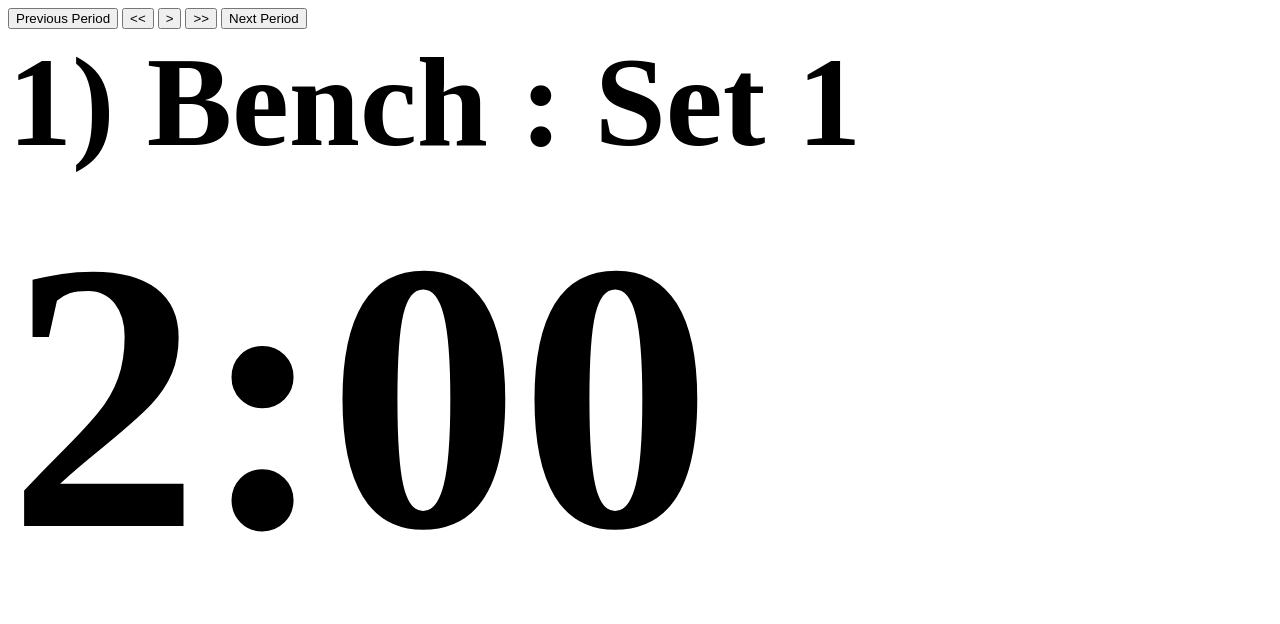
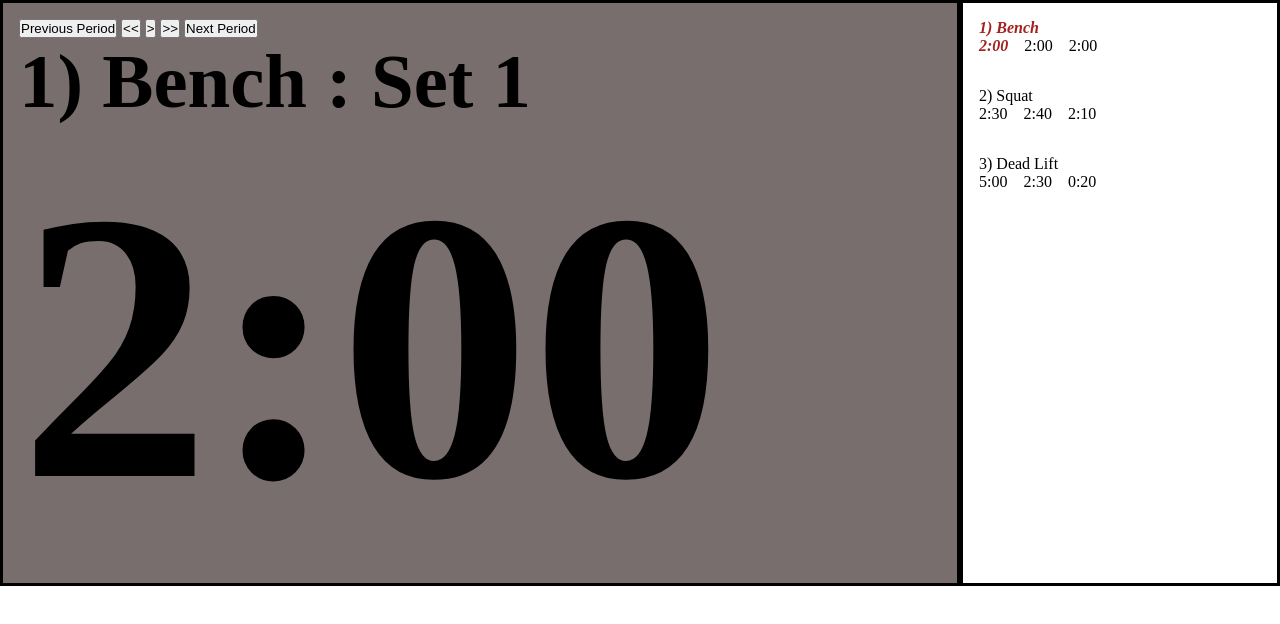
Before and after one commit to Aceplace/WeightRoomTimerWeb, a plain HTML site: page dist/timer.html in a window 1280 px wide. Both pictures are taken after a click on the button "Create Timer". Drawn offline with Linux system fonts and the light colour scheme.

Commit message:
Added schedule view. Highlights current exercises. Rearranged code.

```diff
--- a/dist/timer.css
+++ b/dist/timer.css
@@ -1,13 +1,50 @@
+* {
+  padding: 0;
+  margin: 0;
+}
+
 .hidden {
   display: none;
 }
 
+.timer-container {
+  display: grid;
+  grid-template-columns: 3fr 1fr;
+}
+
+.timer {
+  background: #796e6e;
+  padding: 1em;
+  border-style: solid;
+}
+
 #timer-current-exercise {
-  font-size: 8rem;
-  margin: 0;
+  font-size: 6vw;
 }
 
 #timer-time-remaining {
   font-size: 30vw;
-  margin: 0;
 }
+
+.schedule {
+  padding: 1em;
+  border-style: solid;
+}
+
+#schedule-list {
+  list-style-type: none;
+}
+
+.selected {
+  color: #a52121;
+  font-weight: bolder;
+  font-style: italic;
+}
+
+li {
+  margin-bottom: 2em;
+}
+
+li > span {
+  margin-right: 1em;
+}
--- a/dist/timer.html
+++ b/dist/timer.html
@@ -18,6 +18,7 @@
       <br />
     </div>
 
+    <div class="timer-container">
       <div class="timer hidden">
         <button type="button" id="timer-button-previous-period">Previous Period</button>
         <button type="button" id="timer-button-add-10">&lt;&lt;</button>
@@ -29,6 +30,11 @@
         <h1 id="timer-time-remaining">0:00</h1>
       </div>
 
+      <div class="schedule hidden">
+        <ol id="schedule-list"></ol>
+      </div>
+    </div>
+
     <script src="timer.js"></script>
   </body>
 </html>
--- a/dist/timer.js
+++ b/dist/timer.js
@@ -1,3 +1,28 @@
+/*
+Support Functions
+*/
+function checkIfTime(word) {
+  const timePattern = /^[1-9]?\d:\d\d$/;
+  return timePattern.test(word);
+}
+
+function minSecondsToSeconds(time) {
+  const splitTime = time.split(":");
+  const minutes = parseInt(splitTime[0]);
+  const seconds = parseInt(splitTime[1]);
+  if (seconds >= 60) throw "Seconds must be between 0 and 59";
+  return minutes * 60 + seconds;
+}
+
+function secondsToMinSeconds(time) {
+  const minutes = Math.floor(time / 60);
+  const seconds = time % 60;
+  return `${minutes}:${seconds < 10 ? "0" + seconds.toString(10) : seconds}`;
+}
+
+/*
+Schedule Input
+*/
 const divScheduleCreate = document.querySelector(".schedule-create");
 const scheduleCreateTextAreaSchedule = document.querySelector("#schedule-create-input");
 const scheduleCreatebuttonCreateSchedule = document.querySelector("#schedule-create-button-create-timer");
@@ -32,6 +57,7 @@ scheduleCreatebuttonCreateSchedule.addEventListener("click", function() {
           exerciseNameWords.push(currentWord);
         }
       }
+      if (setTimes.length == 0) throw "Each exercise needs atleast one set.";
       exercises.push({
         name: exerciseNameWords.join(" "),
         sets: setTimes
@@ -46,25 +72,9 @@ scheduleCreatebuttonCreateSchedule.addEventListener("click", function() {
   }
 });
 
-function checkIfTime(word) {
-  const timePattern = /^[1-9]?\d:\d\d$/;
-  return timePattern.test(word);
-}
-
-function minSecondsToSeconds(time) {
-  const splitTime = time.split(":");
-  const minutes = parseInt(splitTime[0]);
-  const seconds = parseInt(splitTime[1]);
-  if (seconds >= 60) throw "Seconds must be between 0 and 59";
-  return minutes * 60 + seconds;
-}
-
-function secondsToMinSeconds(time) {
-  const minutes = Math.floor(time / 60);
-  const seconds = time % 60;
-  return `${minutes}:${seconds < 10 ? "0" + seconds.toString(10) : seconds}`;
-}
-
+/*
+Schedule Playback
+*/
 const divTimer = document.querySelector(".timer");
 const timerButtonPreviousPeriod = document.querySelector("#timer-button-previous-period");
 const timerButtonNextPeriod = document.querySelector("#timer-button-next-period");
@@ -74,11 +84,72 @@ const timerButtonPause = document.querySelector("#timer-button-pause");
 const timerLabelCurrentExercise = document.querySelector("#timer-current-exercise");
 const timerLabelTimeRemaining = document.querySelector("#timer-time-remaining");
 
+const divSchedule = document.querySelector(".schedule");
+const listSchedule = document.querySelector("#schedule-list");
+
 let timeRemaining = 0;
 let currentExerciseIndex = 0;
 let currentSetIndex = 0;
 let paused = true;
 
+function createTimer(exercises) {
+  divTimer.classList.remove("hidden");
+  divSchedule.classList.remove("hidden");
+  timeRemaining = exercises[currentExerciseIndex].sets[currentSetIndex];
+  createSchedule();
+  refreshLabels();
+
+  setInterval(function() {
+    if (!paused) {
+      timeRemaining--;
+      if (timeRemaining < 1) {
+        timeRemaining = 0;
+        nextPeriod();
+      }
+      refreshLabels();
+    }
+  }, 1000);
+}
+
+function createSchedule() {
+  let output = "";
+  for (let i = 0; i < exercises.length; i++) {
+    let setOutput = "";
+    for (let j = 0; j < exercises[i].sets.length; j++) {
+      setOutput += `<span>${secondsToMinSeconds(exercises[i].sets[j])}</span>`;
+    }
+    output += `
+    <li class="schedule-list-item"><span>${exercises[i].name}</span><br>${setOutput}</li>
+    `;
+  }
+  listSchedule.innerHTML = output;
+}
+
+function refreshLabels() {
+  timerLabelCurrentExercise.innerHTML = `${exercises[currentExerciseIndex].name} : Set ${currentSetIndex + 1}`;
+  timerLabelTimeRemaining.innerHTML = secondsToMinSeconds(timeRemaining);
+
+  const listItems = listSchedule.querySelectorAll("li");
+  for (let i = 0; i < exercises.length; i++) {
+    const listItem = listItems[i];
+    if (currentExerciseIndex == i) {
+      listItem.firstChild.classList.add("selected");
+    } else {
+      listItem.firstChild.classList.remove("selected");
+    }
+    for (let j = 0; j < exercises[i].sets.length; j++) {
+      if (currentExerciseIndex == i && currentSetIndex == j) {
+        listItem.childNodes[j + 2].classList.add("selected");
+      } else {
+        listItem.childNodes[j + 2].classList.remove("selected");
+      }
+    }
+  }
+}
+
+/*
+Time playback
+*/
 timerButtonPreviousPeriod.addEventListener("click", function() {
   if (currentExerciseIndex == 0 && currentSetIndex == 0) return;
   else {
@@ -130,24 +201,3 @@ timerButtonAdd10.addEventListener("click", function() {
 timerButtonPause.addEventListener("click", function() {
   paused = !paused;
 });
-
-function createTimer(exercises) {
-  divTimer.classList.remove("hidden");
-  timeRemaining = exercises[currentExerciseIndex].sets[currentSetIndex];
-  refreshLabels();
-
-  setInterval(function() {
-    if (!paused) {
-      timeRemaining--;
-      if (timeRemaining < 1) nextPeriod();
-      refreshLabels();
-    }
-  }, 1000);
-}
-
-function refreshLabels() {
-  timerLabelCurrentExercise.innerHTML = `${exercises[currentExerciseIndex].name} : Set ${currentSetIndex + 1}`;
-  timerLabelTimeRemaining.innerHTML = secondsToMinSeconds(timeRemaining);
-}
-
-function createSchedule(exercises) {}
```
Lines whose indentation alone changed are shown as unchanged.
